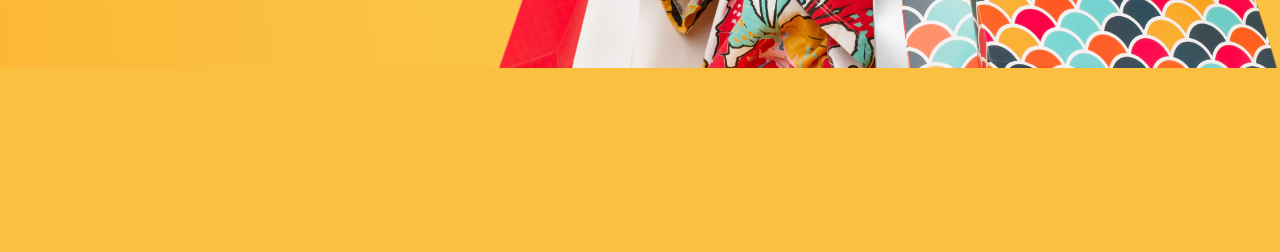
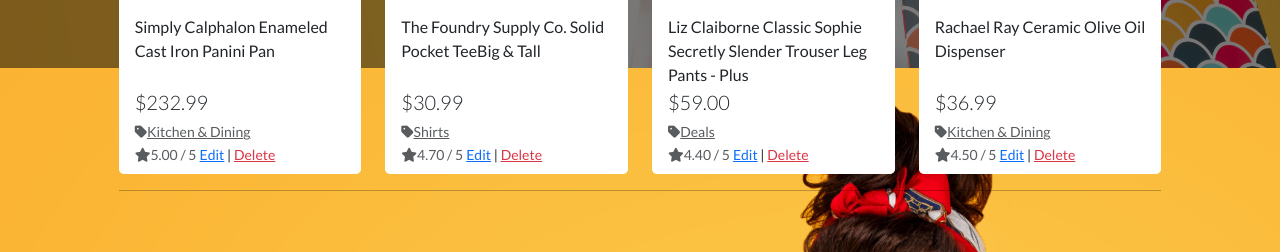
Before and after one commit to GOkwori/Griz-Tech, a Django app: template products/templates/products/products.html in a window 1280 px wide. Shown: the part 732-984 px from the top of the page. Before the commit the page ends 800 px from the top, so only its background shows below. Run offline with Django 3.2, Linux system fonts and the light colour scheme; a user stored in the database is signed in; data comes from the database, SQL or seed files in the repository; the template is opened without the code that fills it: values that come from a table or form of the project are taken from there, most other values are stand-ins (such as "Sample title", 1, 10 or a date in 2020); some libraries are stand-ins or nearby versions.

Commit message:
Add product template

```diff
--- a/griz_tech/urls.py
+++ b/griz_tech/urls.py
@@ -22,5 +22,5 @@ urlpatterns = [
     path('admin/', admin.site.urls),
     path('accounts/', include('allauth.urls')),
     path('', include('home.urls')),
-    path('', include('products.urls')),
+    path('products/', include('products.urls')),
 ] + static(settings.MEDIA_URL, document_root=settings.MEDIA_ROOT)
--- a/products/templates/products/products.html
+++ b/products/templates/products/products.html
@@ -12,10 +12,84 @@
 {% endblock %}
 
 {% block content %}
-<div class="container">
+<div class="overlay">
+
+</div>
+<div class="container-fluid">
     <div class="row">
-        <div class="col">
-            {{ products }}
+        <div class="col text-center mt-3">
+            <h2 class="logo-font">Products</h2>
+            <hr class="w-50 mb-1">
+        </div>
+    </div>
+    <div class="row">
+        <div class="product-container col-10 offset-1">
+            <div class="row mt-1 mb-2"></div>
+            <div class="row">
+                {% for product in products %}
+                        <div class="col-sm-6 col-md-6 col-lg-4 col-xl-3">
+                            <div class="card h-100 border-0">
+                                {% if product.image %}
+                                <a href="{% url 'product_detail' product.id %}">
+                                    <img class="card-img-top img-fluid" src="{{ product.image.url }}" alt="{{ product.name }}">
+                                </a>
+                                {% else %}
+                                <a href="{% url 'product_detail' product.id %}">
+                                    <img class="card-img-top img-fluid" src="{{ MEDIA_URL }}noimage.png" alt="{{ product.name }}">
+                                </a>
+                                {% endif %}
+                                <div class="card-body pb-0">
+                                    <p class="mb-0">{{ product.name }}</p>
+                                </div>
+                                <div class="card-footer bg-white pt-0 border-0 text-left">
+                                    <div class="row">
+                                        <div class="col">
+                                            <p class="lead mb-0 text-left font-weight-bold">${{ product.price }}</p>
+                                            {% if product.category %}
+                                            <p class="small mt-1 mb-0">
+                                                <a class="text-muted" href="{% url 'products' %}?category={{ product.category.name }}">
+                                                    <i class="fas fa-tag mr-1"></i>{{ product.category.friendly_name }}
+                                                </a>
+                                            </p>
+                                            {% endif %}
+                                            {% if product.rating %}
+                                                <small class="text-muted"><i class="fas fa-star mr-1"></i>{{ product.rating }} / 5</small>
+                                            {% else %}
+                                                <small class="text-muted">No Rating</small>
+                                            {% endif %}
+                                            {% if request.user.is_superuser %}
+                                                <small class="ml-3">
+                                                    <a href="{% url 'edit_product' product.id %}">Edit</a> |
+                                                    <a class="text-danger" href="{% url 'delete_product' product.id %}">Delete</a>
+                                                </small>
+                                            {% endif %}
+                                        </div>
+                                    </div>
+                                </div>
+                            </div>
+                        </div>
+                        {% if forloop.counter|divisibleby:1 %}
+                            <div class="col-12 d-sm-none mb-5">
+                                <hr>
+                            </div>
+                        {% endif %}
+                        {% if forloop.counter|divisibleby:2 %}
+                            <div class="col-12 d-none d-sm-block d-md-block d-lg-none mb-5">
+                                <hr>
+                            </div>
+                        {% endif %}
+                        {% if forloop.counter|divisibleby:3 %}
+                            <div class="col-12 d-none d-lg-block d-xl-none mb-5">
+                                <hr>
+                            </div>
+                        {% endif %}
+                        {% if forloop.counter|divisibleby:4 %}
+                            <div class="col-12 d-none d-xl-block mb-5">
+                                <hr>
+                            </div>
+                        {% endif %}
+                {% endfor %}
+            </div>
         </div>
     </div>
 </div>
--- a/static/css/base.css
+++ b/static/css/base.css
@@ -72,6 +72,16 @@ body {
   border: 1px solid black !important;
 }
 
+.overlay {
+  background: rgba(0, 0, 0, 0.5);
+  height: 100%;
+  position: fixed;
+  width: 100%;
+  top: 0;
+  left: 0;
+  z-index: -1;
+}
+
 /* Slightly larger container on xl screens */
 @media (min-width: 1200px) {
   .container {
--- a/templates/base.html
+++ b/templates/base.html
@@ -11,7 +11,6 @@
     {% endblock %}
 
     {% block css %}
-    <script src="https://kit.fontawesome.com/1715fd79eb.js" crossorigin="anonymous"></script>
     <link
       href="https://cdn.jsdelivr.net/npm/bootstrap@5.3.3/dist/css/bootstrap.min.css"
       rel="stylesheet"
@@ -19,12 +18,14 @@
       crossorigin="anonymous"
     />
     <link rel="stylesheet" href="{% static 'css/base.css'%}">
-    {% endblock%} {% block extra_css %} {% endblock%} {% block js %}
-    <script
-      src="https://cdn.jsdelivr.net/npm/bootstrap@5.3.3/dist/js/bootstrap.bundle.min.js"
-      integrity="sha384-YvpcrYf0tY3lHB60NNkmXc5s9fDVZLESaAA55NDzOxhy9GkcIdslK1eN7N6jIeHz"
-      crossorigin="anonymous"
-    ></script>
+    {% endblock%}
+    {% block extra_css %}
+    {% endblock%}
+
+    {% block js %}
+    <script src="https://kit.fontawesome.com/1715fd79eb.js" crossorigin="anonymous"></script>
+    <script src="https://cdn.jsdelivr.net/npm/bootstrap@5.3.3/dist/js/bootstrap.bundle.min.js" integrity="sha384-YvpcrYf0tY3lHB60NNkmXc5s9fDVZLESaAA55NDzOxhy9GkcIdslK1eN7N6jIeHz" crossorigin="anonymous">
+    </script>
     <script
       src="https://cdn.jsdelivr.net/npm/@popperjs/core@2.11.8/dist/umd/popper.min.js"
       integrity="sha384-I7E8VVD/ismYTF4hNIPjVp/Zjvgyol6VFvRkX/vR+Vc4jQkC+hVqc2pM8ODewa9r"
```
